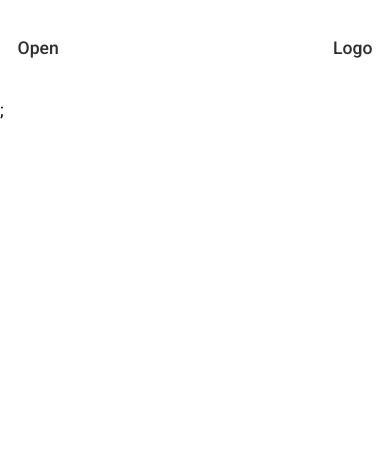
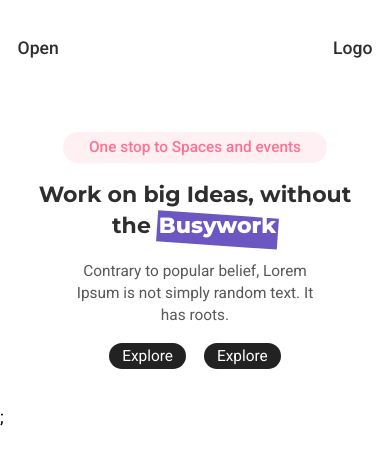
Before and after one commit to ManishBisht777/tweetspace, a Next.js app: page / in a window 390 px wide. Shown: the top 464 px of the page. Built offline with nearby package versions, Linux system fonts and the light colour scheme.

Commit message:
feat: hero section Mobile

```diff
--- /dev/null
+++ b/src/components/hero/Hero.tsx
@@ -0,0 +1,36 @@
+import Container from "@/layouts/Container";
+import React from "react";
+
+type Props = {};
+
+const Hero = (props: Props) => {
+  return (
+    <Container className="flex flex-col justify-center items-center gap-4 my-8">
+      <p className="text-sm bg-accent-inverted/10 px-6 py-1 rounded-full text-accent-inverted font-medium">
+        One stop to Spaces and events
+      </p>
+
+      <h1 className="text-xl font-Montserrat font-bold text-skin-base max-w-[18rem] text-center">
+        Work on big Ideas, without the{" "}
+        <span className="p-[.1rem] text-skin-inverted font-extrabold relative before:absolute before:bg-accent-base before:inset-0 before:z-[-1] before:rotate-[4deg] before:translate-y-1">
+          Busywork
+        </span>
+      </h1>
+      <p className="max-w-[14rem] text-skin-base/80 text-center text-sm">
+        Contrary to popular belief, Lorem Ipsum is not simply random text. It
+        has roots.
+      </p>
+
+      <div className="flex gap-4">
+        <button className="text-sm px-3 py-[.1rem] bg-skin-inverted/95 text-skin-inverted rounded-full">
+          Explore
+        </button>
+        <button className="text-sm px-3 py-[.1rem] bg-skin-inverted/95 text-skin-inverted rounded-full">
+          Explore
+        </button>
+      </div>
+    </Container>
+  );
+};
+
+export default Hero;
--- a/src/pages/index.tsx
+++ b/src/pages/index.tsx
@@ -1,3 +1,4 @@
+import Hero from "@/components/hero/Hero";
 import Navbar from "@/components/navbar/Navbar";
 import Head from "@/components/utilities/Head";
 import useArea from "@/hooks/useArea";
@@ -10,6 +11,7 @@ export default function Home() {
       <Head />
       <section className="z-0">
         {width >= 1024 ? <Navbar /> : <Navbar isMobile />}
+        <Hero />
       </section>
     </>
   );
```
